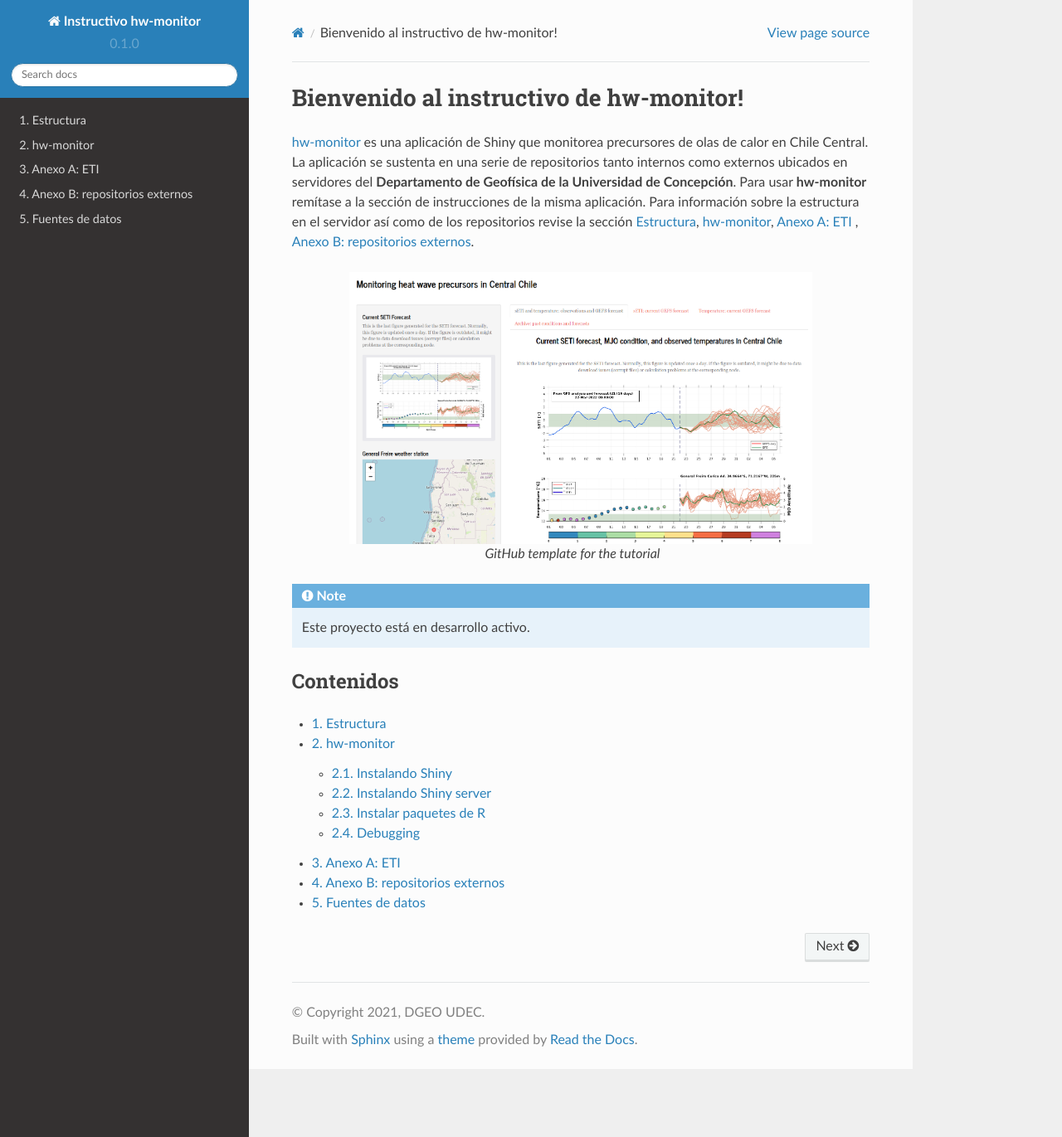
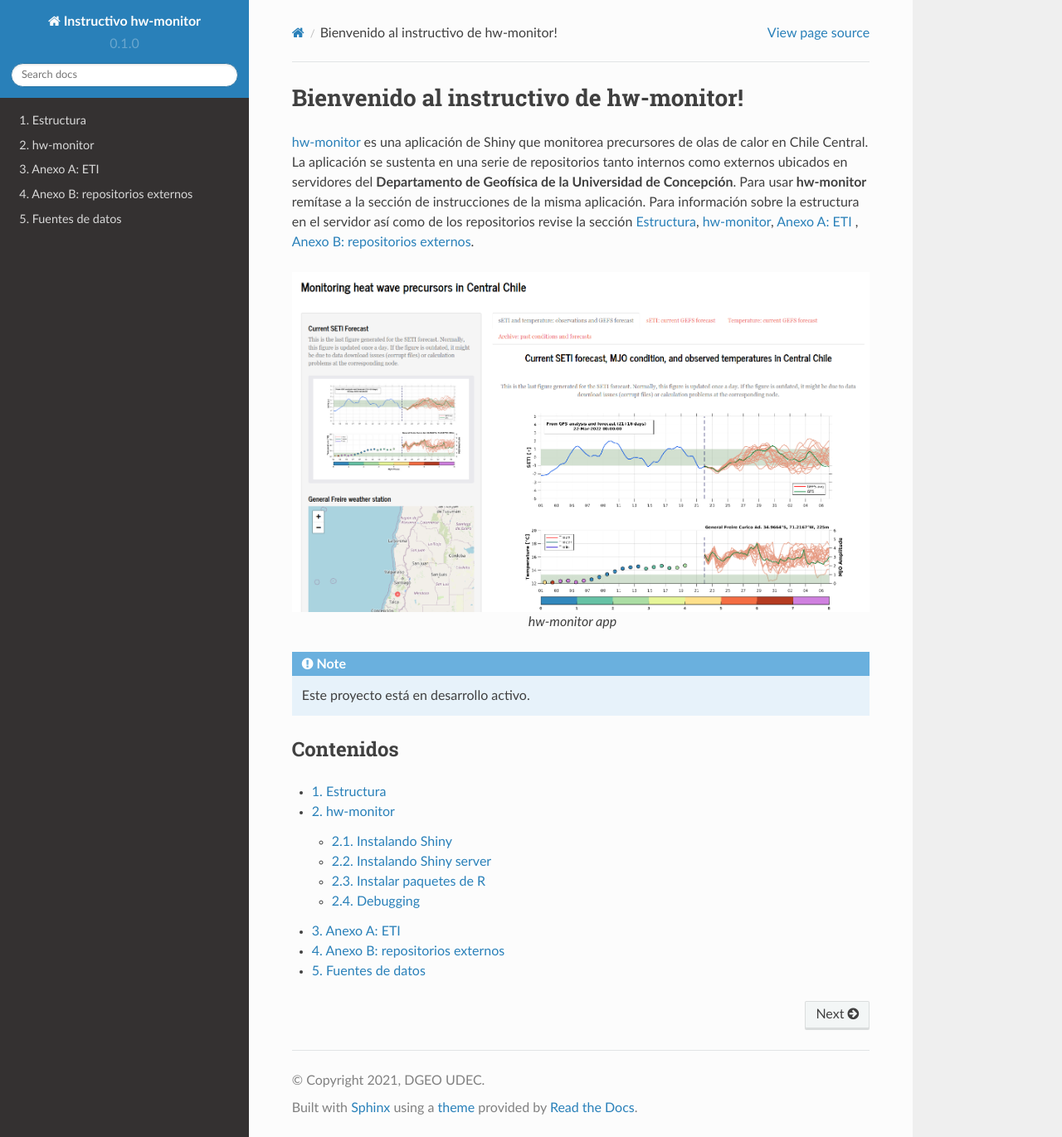
Before and after one commit to chsegura/rtd-tutorial, a Sphinx documentation site: the page built from docs/source/index.rst, in a window 1280 px wide and 1371 px high. Shown: the whole window at 83% size. Built offline with Sphinx 7.4.7 and the Read the Docs theme 2.0.0, drawn with Linux system fonts in a browser that asks for light colours.

Commit message:
Update index.rst

```diff
--- a/docs/source/index.rst
+++ b/docs/source/index.rst
@@ -4,11 +4,11 @@
 `hw-monitor <https://www2.dgeo.udec.cl/shiny/hw-monitor/>`_  es una aplicación de Shiny que monitorea precursores de olas de calor en Chile Central. La aplicación se sustenta en una serie de repositorios tanto internos como externos ubicados en servidores del **Departamento de Geofísica de la Universidad de Concepción**. Para usar **hw-monitor** remítase a la sección de instrucciones de la misma aplicación. Para información sobre la estructura en el servidor así como de los repositorios revise la sección :doc:`estructura`, :doc:`monitor`, :doc:`anexoA` , :doc:`anexoB`.
 
 .. figure:: images/main.png
-   :width: 80%
+   :width: 100%
    :align: center
    :alt: GitHub template for the tutorial
 
-   GitHub template for the tutorial
+   hw-monitor app
 
 .. note::
 
```
